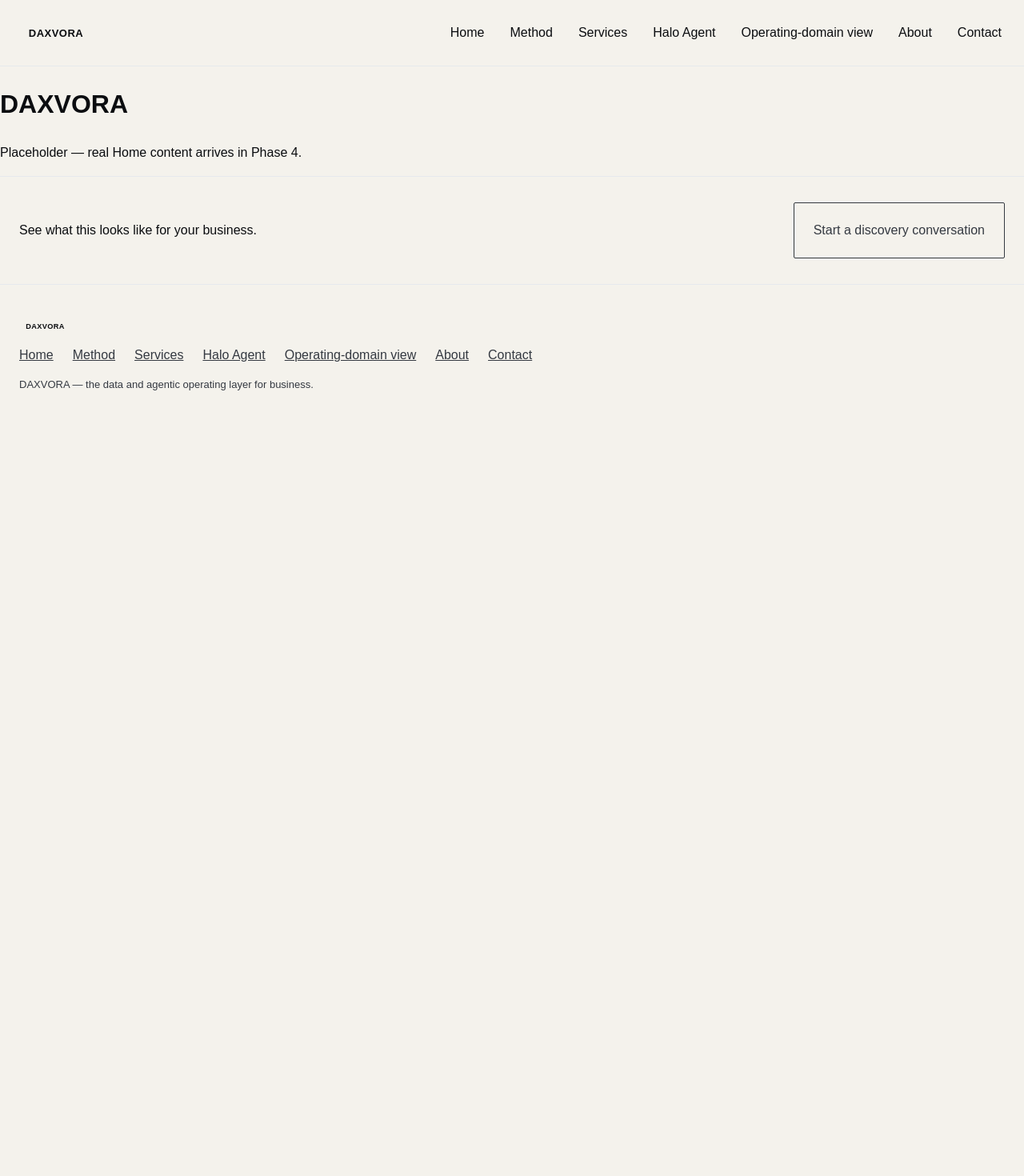
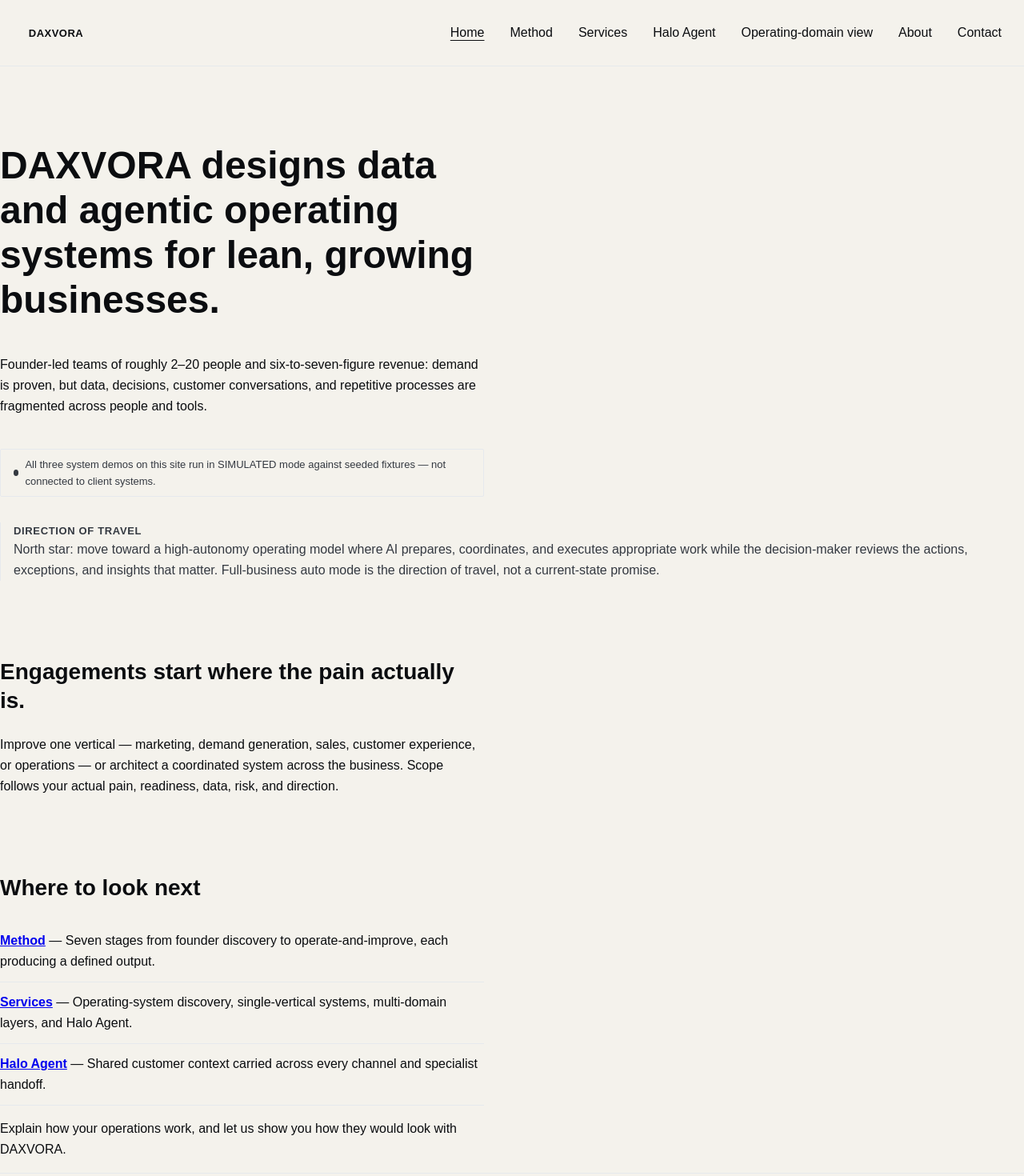
Before and after one commit to RajatThakral01/DAXVORA-website, a Next.js app: page / in a window 1280 px wide. Shown: the top 1470 px of the page at 80% size. Before the commit the page ends 800 px from the top, so only its background shows below. Built offline with nearby package versions, Linux system fonts and the light colour scheme.

Commit message:
Phase 4: Home page (hero, current-vs-vision split, next-steps, active-nav wiring)

```diff
--- a/app/globals.css
+++ b/app/globals.css
@@ -133,7 +133,120 @@ body {
   font-size: 0.8125rem;
 }
 
+.btn-primary {
+  display: inline-flex;
+  align-items: center;
+  min-height: 44px;
+  padding: 12px 24px;
+  border-radius: 2px;
+  background: var(--dx-carbon);
+  color: var(--dx-white);
+  text-decoration: none;
+}
+
+.btn-primary:hover {
+  background: var(--dx-graphite);
+}
+
+.btn-primary:active {
+  transform: translateY(1px);
+}
+
+.home-hero {
+  display: flex;
+  flex-direction: column;
+  align-items: flex-start;
+  gap: 24px;
+  max-width: 68ch;
+  padding: 96px 0 0;
+}
+
+.home-hero h1 {
+  margin: 0;
+  font-size: 3rem;
+  line-height: 1.1667;
+  font-weight: 900;
+}
+
+.hero-status {
+  display: inline-flex;
+  align-items: center;
+  gap: 8px;
+  margin: 0;
+  padding: 8px 16px;
+  border: 1px solid var(--dx-mist);
+  border-radius: 2px;
+  font-size: 0.8125rem;
+  color: var(--dx-graphite);
+}
+
+.status-dot {
+  width: 8px;
+  height: 8px;
+  border-radius: 50%;
+  background: var(--dx-graphite);
+}
+
+.vision-marker {
+  border-left: 1px solid var(--dx-mist);
+  padding-left: 16px;
+  margin: 32px 0;
+}
+
+.vision-marker__label {
+  margin: 0 0 8px;
+  font-size: 0.8125rem;
+  font-weight: 700;
+  letter-spacing: 0.05em;
+  text-transform: uppercase;
+  color: var(--dx-graphite);
+}
+
+.vision-marker p {
+  margin: 0;
+  color: var(--dx-graphite);
+}
+
+.home-scope,
+.home-next-steps {
+  max-width: 68ch;
+  margin-top: 96px;
+}
+
+.home-scope h2,
+.home-next-steps h2 {
+  font-size: 1.75rem;
+  line-height: 1.2857;
+}
+
+.home-next-steps ul {
+  list-style: none;
+  padding: 0;
+}
+
+.home-next-steps li {
+  padding: 12px 0;
+  border-bottom: 1px solid var(--dx-mist);
+}
+
+.home-next-steps li a {
+  font-weight: 700;
+}
+
 @media (max-width: 767px) {
+  .home-hero {
+    padding-top: 56px;
+  }
+
+  .home-hero h1 {
+    font-size: 2rem;
+  }
+
+  .home-scope,
+  .home-next-steps {
+    margin-top: 56px;
+  }
+
   .menu-toggle {
     display: inline-flex;
     align-items: center;
--- a/app/page.tsx
+++ b/app/page.tsx
@@ -1,8 +1,86 @@
-export default function Home() {
+import type { JSX } from "react";
+import Link from "next/link";
+import VisionMarker from "../src/components/VisionMarker";
+
+const NEXT_STEPS: Array<{ href: string; label: string; description: string }> =
+  [
+    {
+      href: "/method",
+      label: "Method",
+      description:
+        "Seven stages from founder discovery to operate-and-improve, each producing a defined output.",
+    },
+    {
+      href: "/services",
+      label: "Services",
+      description:
+        "Operating-system discovery, single-vertical systems, multi-domain layers, and Halo Agent.",
+    },
+    {
+      href: "/halo-agent",
+      label: "Halo Agent",
+      description:
+        "Shared customer context carried across every channel and specialist handoff.",
+    },
+  ];
+
+export default function Home(): JSX.Element {
   return (
-    <main>
-      <h1>DAXVORA</h1>
-      <p>Placeholder — real Home content arrives in Phase 4.</p>
-    </main>
+    <>
+      <section className="home-hero">
+        <h1>
+          DAXVORA designs data and agentic operating systems for lean,
+          growing businesses.
+        </h1>
+        <p>
+          Founder-led teams of roughly 2–20 people and six-to-seven-figure
+          revenue: demand is proven, but data, decisions, customer
+          conversations, and repetitive processes are fragmented across
+          people and tools.
+        </p>
+        <p className="hero-status">
+          <span className="status-dot" aria-hidden="true" />
+          All three system demos on this site run in SIMULATED mode against
+          seeded fixtures — not connected to client systems.
+        </p>
+      </section>
+
+      <VisionMarker>
+        <p>
+          North star: move toward a high-autonomy operating model where AI
+          prepares, coordinates, and executes appropriate work while the
+          decision-maker reviews the actions, exceptions, and insights that
+          matter. Full-business auto mode is the direction of travel, not a
+          current-state promise.
+        </p>
+      </VisionMarker>
+
+      <section className="home-scope" aria-label="Current engagements">
+        <h2>Engagements start where the pain actually is.</h2>
+        <p>
+          Improve one vertical — marketing, demand generation, sales,
+          customer experience, or operations — or architect a coordinated
+          system across the business. Scope follows your actual pain,
+          readiness, data, risk, and direction.
+        </p>
+      </section>
+
+      <section className="home-next-steps" aria-label="Where to go next">
+        <h2>Where to look next</h2>
+        <ul>
+          {NEXT_STEPS.map((step) => (
+            <li key={step.href}>
+              <Link href={step.href}>{step.label}</Link>
+              {" — "}
+              {step.description}
+            </li>
+          ))}
+        </ul>
+        <p>
+          Explain how your operations work, and let us show you how they
+          would look with DAXVORA.
+        </p>
+      </section>
+    </>
   );
 }
--- a/src/components/SiteHeader.tsx
+++ b/src/components/SiteHeader.tsx
@@ -3,6 +3,7 @@
 import { useState } from "react";
 import type { JSX } from "react";
 import Link from "next/link";
+import { usePathname } from "next/navigation";
 
 const NAV_LINKS: Array<{ href: string; label: string }> = [
   { href: "/", label: "Home" },
@@ -16,6 +17,7 @@ const NAV_LINKS: Array<{ href: string; label: string }> = [
 
 export default function SiteHeader(): JSX.Element {
   const [menuOpen, setMenuOpen] = useState(false);
+  const pathname = usePathname();
 
   return (
     <header className="site-header">
@@ -42,7 +44,11 @@ export default function SiteHeader(): JSX.Element {
         <ul>
           {NAV_LINKS.map((link) => (
             <li key={link.href}>
-              <Link href={link.href} onClick={() => setMenuOpen(false)}>
+              <Link
+                href={link.href}
+                aria-current={pathname === link.href ? "page" : undefined}
+                onClick={() => setMenuOpen(false)}
+              >
                 {link.label}
               </Link>
             </li>
--- /dev/null
+++ b/src/components/VisionMarker.tsx
@@ -0,0 +1,14 @@
+import type { JSX, ReactNode } from "react";
+
+export default function VisionMarker({
+  children,
+}: {
+  children: ReactNode;
+}): JSX.Element {
+  return (
+    <aside className="vision-marker">
+      <p className="vision-marker__label">Direction of travel</p>
+      {children}
+    </aside>
+  );
+}
```
